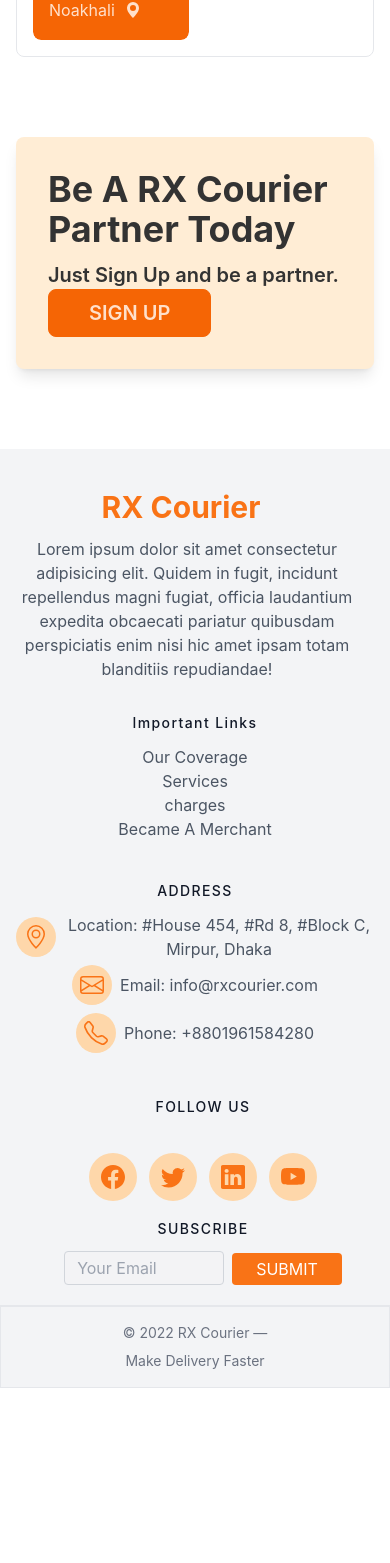
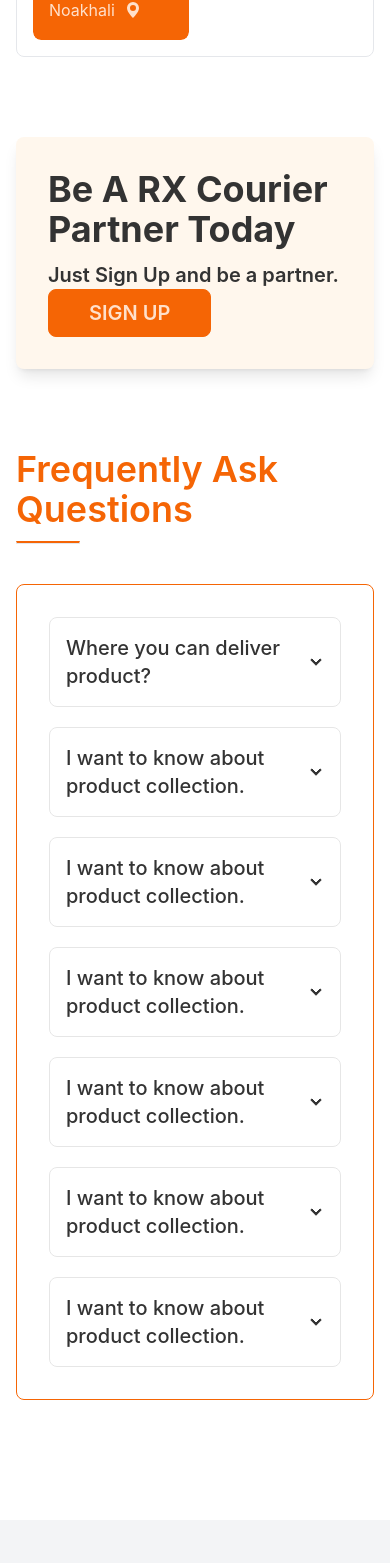
Before and after one commit to habib-sc/rx-courier-react, a React (Create React App) app: page / in a window 390 px wide. Shown: the part 5080-6643 px from the top of the page. Before the commit the page ends 6468 px from the top, so only its background shows below. Built offline with nearby package versions, Linux system fonts and the light colour scheme.

Commit message:
Added faq

```diff
--- a/src/components/Pages/Home.js
+++ b/src/components/Pages/Home.js
@@ -1,4 +1,5 @@
 import CallToAction from '../Shared/CallToAction';
+import FAQ from '../Shared/FAQ';
 import Hubs from '../Shared/RxHub/Hubs';
 import Services from '../Shared/Services/Services';
 import TopBanner from '../Shared/TopBanner';
@@ -12,6 +13,7 @@
             <WhyRX></WhyRX>
             <Hubs></Hubs>
             <CallToAction></CallToAction>
+            <FAQ></FAQ>
         </div>
     );
 };
--- a/src/components/Shared/CallToAction.js
+++ b/src/components/Shared/CallToAction.js
@@ -3,7 +3,7 @@
 const CallToAction = () => {
     return (
         <div className='container px-4 my-10 mx-auto' data-aos="fade-up-right" data-aos-duration="1500" data-aos-delay="500">
-            <div className='flex justify-between items-center flex-wrap bg-orange-100 px-8 py-8 rounded-lg shadow-lg'>
+            <div className='flex justify-between items-center flex-wrap bg-orange-50 px-8 py-8 rounded-lg shadow-lg'>
                 <div>
                     <h3 className='text-4xl font-bold'>Be A RX Courier Partner Today</h3>
                     <p className='text-xl font-semibold mt-3'>Just Sign Up and be a partner.</p>
--- /dev/null
+++ b/src/components/Shared/FAQ.js
@@ -0,0 +1,105 @@
+import React from 'react';
+
+const FAQ = () => {
+    return (
+        <section className='container px-4 mx-auto py-10' data-aos="fade-up-left" data-aos-duration="1500" data-aos-delay="550">
+            {/* Faq title Start */}
+            <div className="text-4xl font-semibold text-primary flex justify-center mb-10">
+                <div>
+                    <h2 className="">Frequently Ask Questions</h2>
+                    <div className="border border-t-2 border-t-primary w-16 mt-3"></div>
+                </div>
+            </div>
+            {/* Faq title end  */}
+
+            <div className='p-8 border border-primary rounded-lg'>
+                <div className='grid grid-cols-1 md:grid-cols-2 gap-5'>
+
+                    {/* Faq item start  */}
+                    <div tabindex="0" class="collapse collapse-arrow border border-base-200 rounded-lg">
+                        <div class="collapse-title text-xl font-medium">
+                            Where you can deliver product?
+                        </div>
+                        <div class="collapse-content">
+                            <p>We deliver product all over the bangladesh in 64 district.</p>
+                        </div>
+                    </div>
+                    {/* Faq item end  */}
+
+                    {/* Faq item start  */}
+                    <div tabindex="0" class="collapse collapse-arrow border border-base-200 rounded-lg">
+                        <div class="collapse-title text-xl font-medium">
+                            I want to know about product collection.
+                        </div>
+                        <div class="collapse-content">
+                            <p>Rx Courier collector will collect your product from your collection point.</p>
+                        </div>
+                    </div>
+                    {/* Faq item end  */}
+
+                    {/* Faq item start  */}
+                    <div tabindex="0" class="collapse collapse-arrow border border-base-200 rounded-lg">
+                        <div class="collapse-title text-xl font-medium">
+                            I want to know about product collection.
+                        </div>
+                        <div class="collapse-content">
+                            <p>Rx Courier collector will collect your product from your collection point.</p>
+                        </div>
+                    </div>
+                    {/* Faq item end  */}
+
+                    {/* Faq item start  */}
+                    <div tabindex="0" class="collapse collapse-arrow border border-base-200 rounded-lg">
+                        <div class="collapse-title text-xl font-medium">
+                            I want to know about product collection.
+                        </div>
+                        <div class="collapse-content">
+                            <p>Rx Courier collector will collect your product from your collection point.</p>
+                        </div>
+                    </div>
+                    {/* Faq item end  */}
+
+                    {/* Faq item start  */}
+                    <div tabindex="0" class="collapse collapse-arrow border border-base-200 rounded-lg">
+                        <div class="collapse-title text-xl font-medium">
+                            I want to know about product collection.
+                        </div>
+                        <div class="collapse-content">
+                            <p>Rx Courier collector will collect your product from your collection point.</p>
+                        </div>
+                    </div>
+                    {/* Faq item end  */}
+
+                    {/* Faq item start  */}
+                    <div tabindex="0" class="collapse collapse-arrow border border-base-200 rounded-lg">
+                        <div class="collapse-title text-xl font-medium">
+                            I want to know about product collection.
+                        </div>
+                        <div class="collapse-content">
+                            <p>Rx Courier collector will collect your product from your collection point.</p>
+                        </div>
+                    </div>
+                    {/* Faq item end  */}
+
+                    {/* Faq item start  */}
+                    <div tabindex="0" class="collapse collapse-arrow border border-base-200 rounded-lg">
+                        <div class="collapse-title text-xl font-medium">
+                            I want to know about product collection.
+                        </div>
+                        <div class="collapse-content">
+                            <p>Rx Courier collector will collect your product from your collection point.</p>
+                        </div>
+                    </div>
+                    {/* Faq item end  */}
+
+
+
+
+                </div>
+            </div>
+
+        </section>
+    );
+};
+
+export default FAQ;
```
